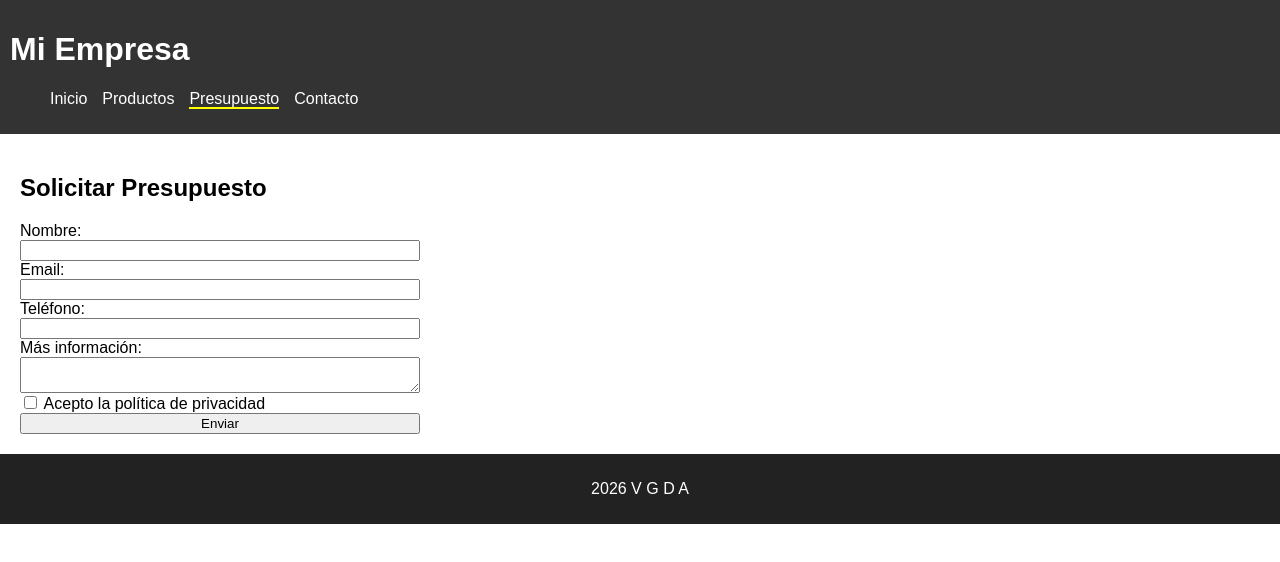
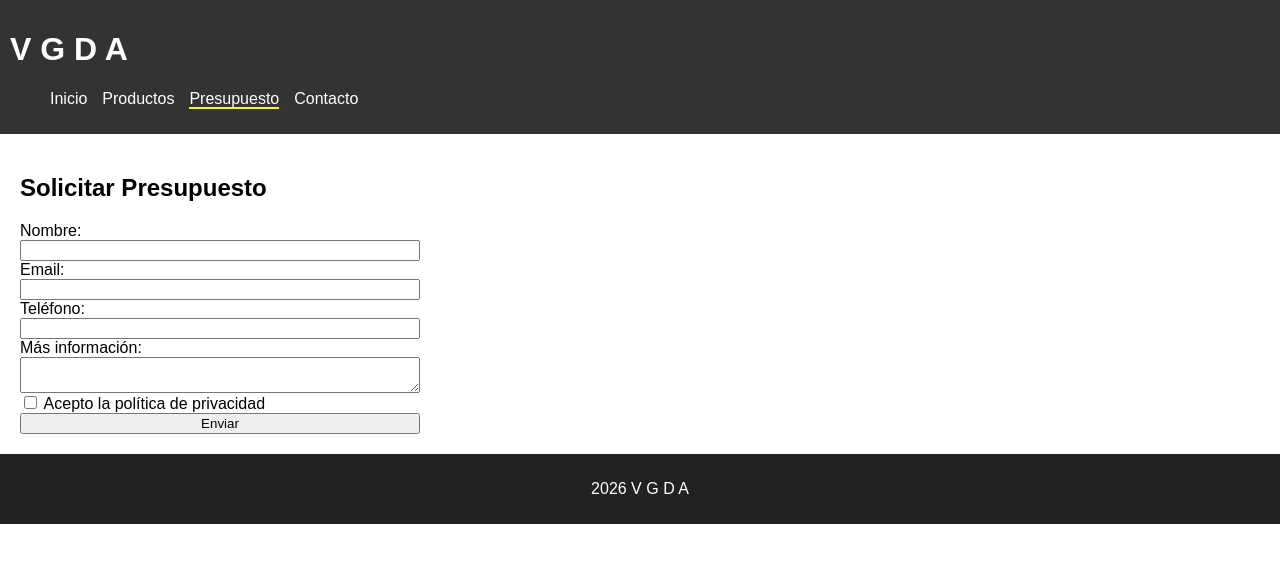
Before and after one commit to vaneskaya-ui/mi-web-html, a plain HTML site: page presupuesto.html in a window 1280 px wide. Drawn offline with Linux system fonts and the light colour scheme.

Commit message:
Update presupuesto.html

```diff
--- a/presupuesto.html
+++ b/presupuesto.html
@@ -8,7 +8,7 @@
 <body>
 
 <header>
-    <h1>Mi Empresa</h1>
+    <h1>V G D A</h1>
     <nav>
         <ul>
             <li><a href="index.html">Inicio</a></li>
```
